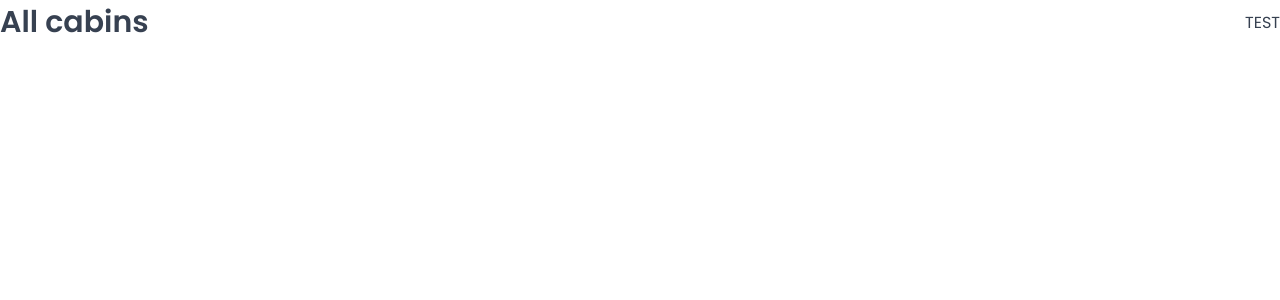
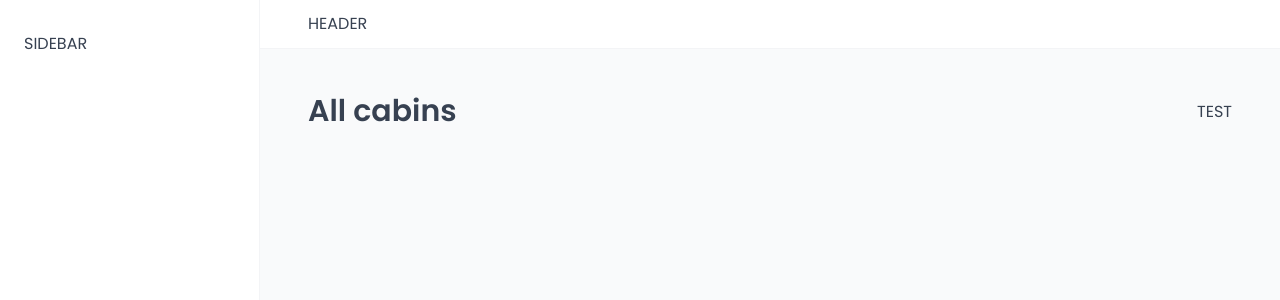
Before and after one commit to juansebastianpabon/the-wild-oasis, a React (Vite) app: page /cabins in a window 1280 px wide. Shown: the top 300 px of the page. Built offline with nearby package versions, Linux system fonts and the light colour scheme; a web font is replaced by a local one.

Commit message:
Añade la estructura del layout(sidebar,header,maincontent)

```diff
--- a/src/App.jsx
+++ b/src/App.jsx
@@ -9,6 +9,7 @@
 import PageNotFound from "./pages/PageNotFound";
 import GlobalStyles from "./styles/GlobalStyles";
 import { Navigate } from "react-router-dom";
+import AppLayout from "./ui/AppLayout";
 
 function App() {
   return (
@@ -17,6 +18,7 @@
 
       <BrowserRouter>
         <Routes>
+          <Route element={<AppLayout />}>
             <Route
               index
               element={
@@ -50,6 +52,8 @@
               path='account'
               element={<Account />}
             />
+          </Route>
+
           <Route
             path='login'
             element={<Login />}
--- /dev/null
+++ b/src/ui/AppLayout.jsx
@@ -0,0 +1,30 @@
+import { Outlet } from "react-router-dom";
+import Header from "./Header";
+import SideBar from "./SideBar";
+import { styled, css } from "styled-components";
+
+const Main = styled.main`
+  background-color: var(--color-grey-50);
+  padding: 4rem 4.8rem 6.4rem;
+`;
+
+const StyleAppLayout = styled.div`
+  display: grid;
+  height: 100dvh;
+  grid-template-columns: 26rem 1fr;
+  grid-template-rows: auto 1fr;
+`;
+function AppLayout() {
+  return (
+    <StyleAppLayout>
+      <Header />
+      <SideBar />
+
+      <Main>
+        <Outlet />
+      </Main>
+    </StyleAppLayout>
+  );
+}
+
+export default AppLayout;
--- /dev/null
+++ b/src/ui/Header.jsx
@@ -0,0 +1,12 @@
+import styled from "styled-components";
+const StyleHeader = styled.header`
+  background-color: var(--color-grey-0);
+  padding: 1.2rem 4.8rem;
+  border-bottom: 1px solid var(--color-grey-100);
+`;
+
+function Header() {
+  return <StyleHeader>HEADER</StyleHeader>;
+}
+
+export default Header;
--- /dev/null
+++ b/src/ui/SideBar.jsx
@@ -0,0 +1,14 @@
+import { styled } from "styled-components";
+const SideBarStyled = styled.aside`
+  background-color: var(--color-grey-0);
+  padding: 3.2rem 2.4rem;
+  border-right: 1px solid var(--color-grey-100);
+
+  grid-row: 1 / -1;
+`;
+
+function SideBar() {
+  return <SideBarStyled>SIDEBAR</SideBarStyled>;
+}
+
+export default SideBar;
```
Lines whose indentation alone changed are shown as unchanged.
